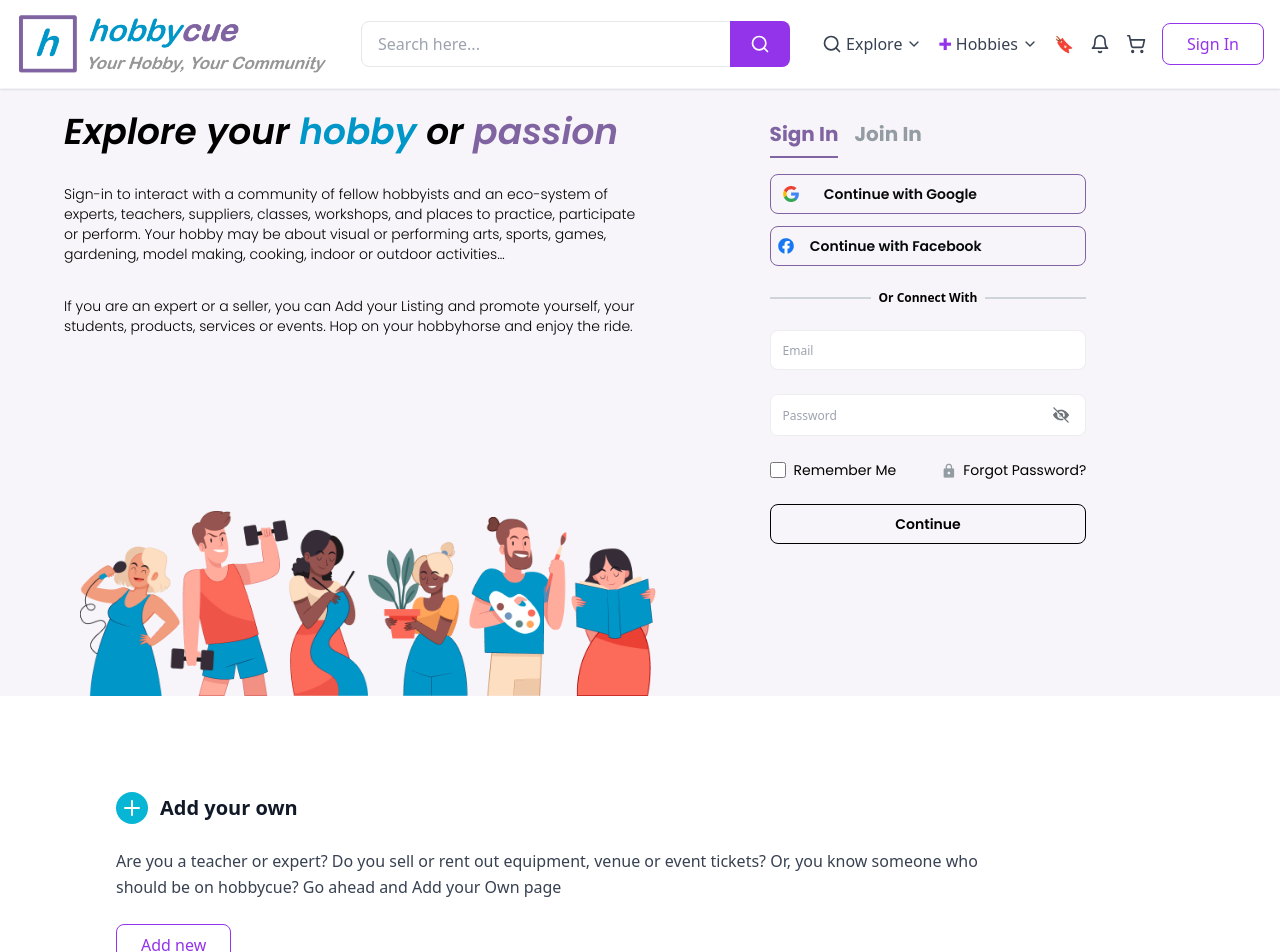
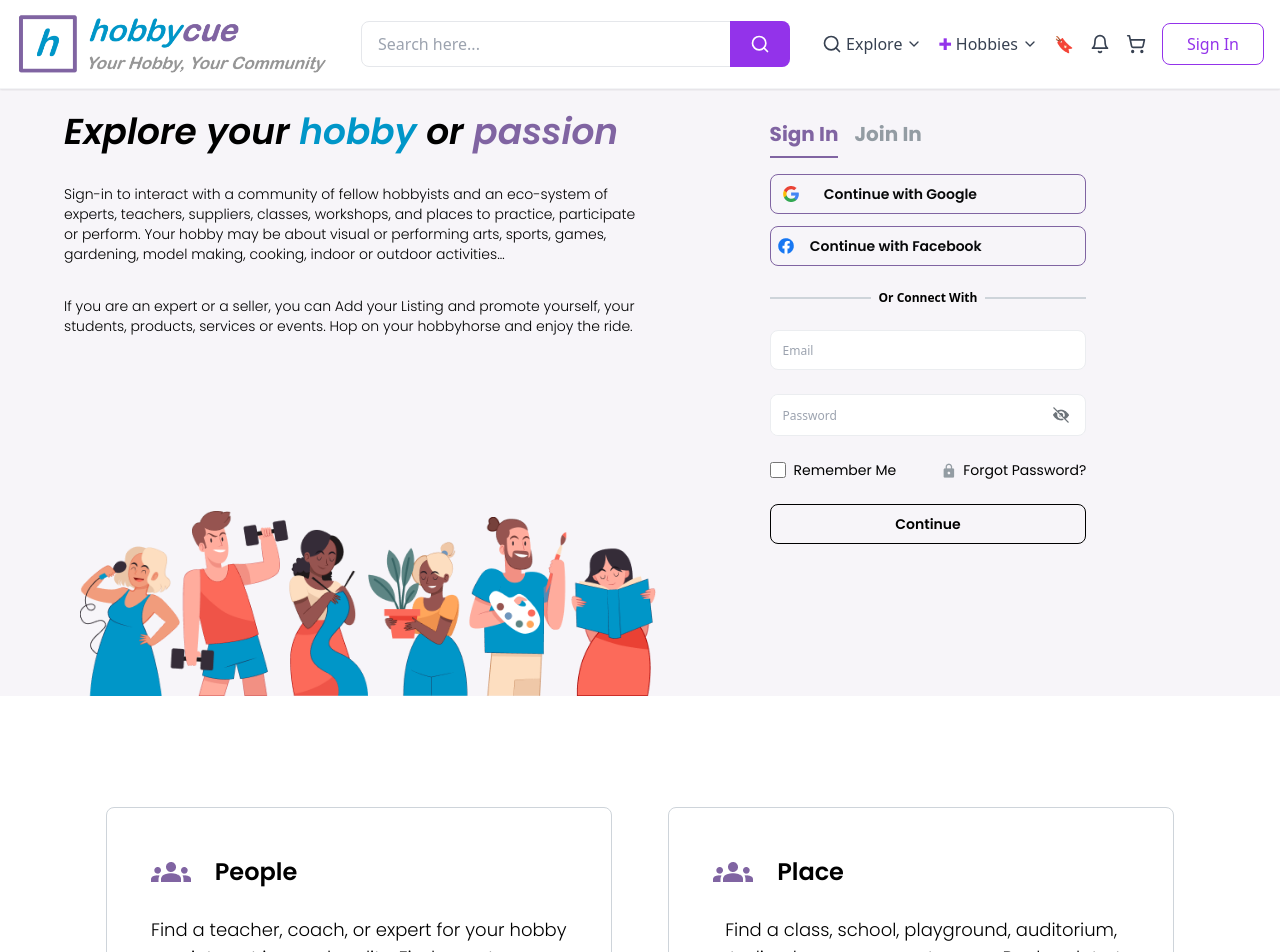
Before and after one commit to ayush-cp/hobbycue, a React (Vite) app: page / in a window 1280 px wide. Shown: the top 952 px of the page. Built offline with nearby package versions, Linux system fonts and the light colour scheme.

Commit message:
caregories added

```diff
--- a/src/Components/Home.jsx
+++ b/src/Components/Home.jsx
@@ -1,13 +1,14 @@
 import React from 'react'
 import Hero from './Hero'
 import Navbar from './navbar'
+import Categories from './Categories'
 
 const Home = () => {
   return (
     <div className='w-full h-full flex flex-col gap-4'>
         <Navbar/>
         <Hero/>
-
+       <Categories/>
     </div>
   )
 }
```
